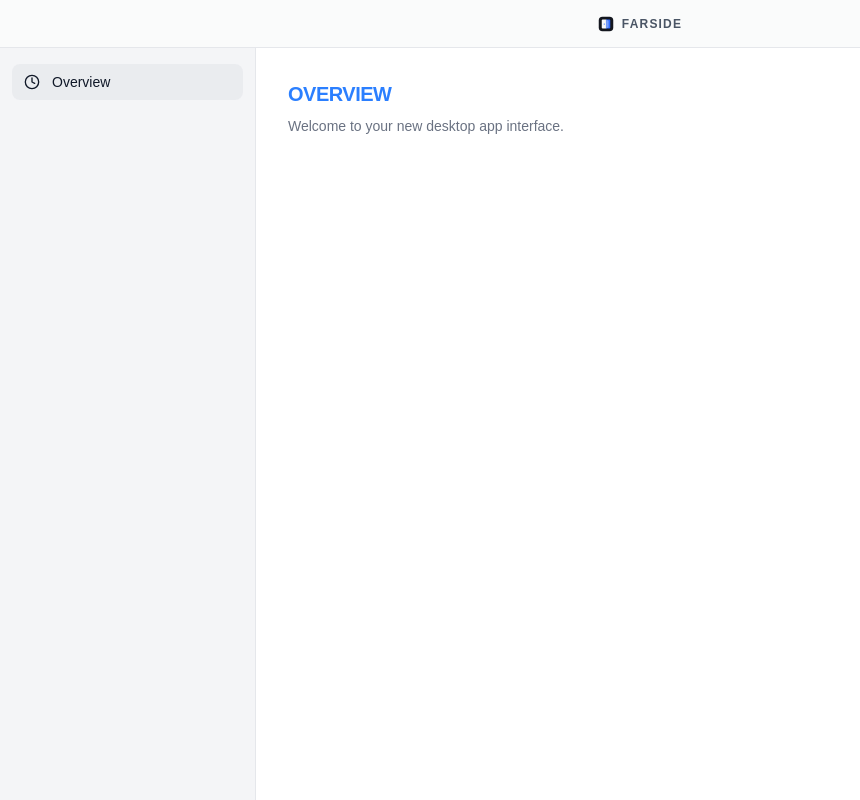
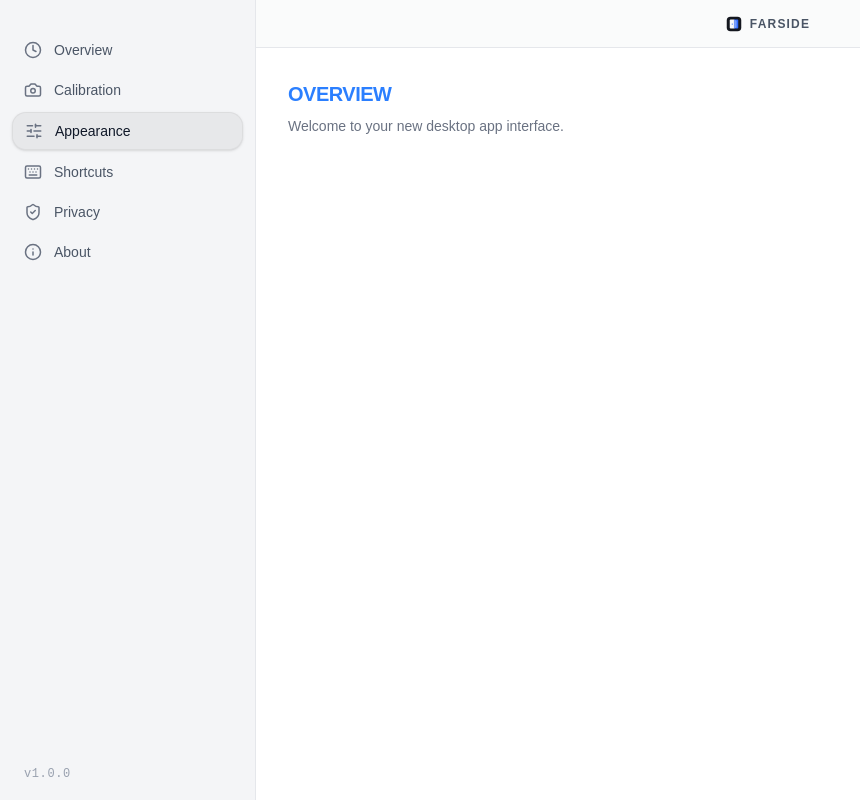
Before and after one commit to shivam-taneja/farside, a React (Vite) app: page / in a window 1280 px wide. Shown: the whole page, without its empty margins (0-860 px from the left). Built offline with nearby package versions, Linux system fonts and the light colour scheme.

Commit message:
refactor: redesign application layout with sidebar navigation and macos detection hook

```diff
--- a/package.json
+++ b/package.json
@@ -1,7 +1,7 @@
 {
   "name": "farside",
   "private": true,
-  "version": "0.1.0",
+  "version": "1.0.0",
   "type": "module",
   "scripts": {
     "dev": "vite",
--- a/src/components/layout/app-header.tsx
+++ b/src/components/layout/app-header.tsx
@@ -1,21 +1,9 @@
-import { useEffect, useState } from "react";
-
 export function AppHeader() {
-  const [isMac, setIsMac] = useState(true);
-
-  useEffect(() => {
-    // Check if the user is on macOS to apply the correct padding for traffic lights
-    setIsMac(navigator.userAgent.toLowerCase().includes("mac"));
-  }, []);
-
   return (
     <div
       data-tauri-drag-region
       className="flex h-12 w-full items-center border-b border-gray-200 bg-gray-50/80 px-4 backdrop-blur-sm"
     >
-      {/* Space for macOS window controls (traffic lights) - only on Mac */}
-      {isMac ? <div className="w-16 pointer-events-none"></div> : null}
-
       <div className="flex flex-1 items-center justify-center pointer-events-none">
         <div className="flex items-center gap-2">
           <img src="/logo.svg" alt="Farside Logo" className="h-4 w-4" />
@@ -24,8 +12,6 @@ export function AppHeader() {
           </span>
         </div>
       </div>
-
-      {isMac ? <div className="w-16 pointer-events-none"></div> : null}
     </div>
   );
 }
--- a/src/components/layout/app-layout.tsx
+++ b/src/components/layout/app-layout.tsx
@@ -8,10 +8,10 @@ interface AppLayoutProps {
 
 export function AppLayout({ children }: AppLayoutProps) {
   return (
-    <div className="flex h-screen w-full flex-col bg-white overflow-hidden text-slate-900 font-sans">
-      <AppHeader />
-      <div className="flex flex-1 overflow-hidden">
-        <AppSidebar />
+    <div className="flex h-screen w-full bg-white overflow-hidden text-slate-900 font-sans">
+      <AppSidebar />
+      <div className="flex flex-1 flex-col overflow-hidden">
+        <AppHeader />
         <main className="flex-1 overflow-y-auto bg-white p-8">{children}</main>
       </div>
     </div>
--- a/src/components/layout/app-sidebar.tsx
+++ b/src/components/layout/app-sidebar.tsx
@@ -1,17 +1,61 @@
-import { Clock } from "lucide-react";
+import {
+  Clock,
+  Camera,
+  SlidersHorizontal,
+  Keyboard,
+  ShieldCheck,
+  Info,
+} from "lucide-react";
+import pkg from "../../../package.json";
+import { cn } from "@/lib/utils";
+import { useIsMac } from "@/hooks/use-is-mac";
+
+const navItems = [
+  { name: "Overview", icon: Clock, isActive: false },
+  { name: "Calibration", icon: Camera, isActive: false },
+  { name: "Appearance", icon: SlidersHorizontal, isActive: true },
+  { name: "Shortcuts", icon: Keyboard, isActive: false },
+  { name: "Privacy", icon: ShieldCheck, isActive: false },
+  { name: "About", icon: Info, isActive: false },
+];
 
 export function AppSidebar() {
+  const isMac = useIsMac();
+
   return (
-    <div className="flex h-full w-64 flex-col border-r border-gray-200 bg-[#F4F5F7] px-3 py-4">
-      <nav className="flex-1 space-y-1">
-        <a
-          href="#"
-          className="flex items-center gap-3 rounded-md bg-gray-200/60 px-3 py-2 text-sm font-medium text-gray-900"
-        >
-          <Clock className="h-4 w-4" />
-          Overview
-        </a>
+    <div
+      data-tauri-drag-region
+      className={cn(
+        "flex h-full w-64 flex-col border-r border-gray-200 bg-[#F4F5F7] px-3 pb-4",
+        isMac ? "pt-12" : "pt-4",
+      )}
+    >
+      <nav className="flex-1 space-y-1 mt-4">
+        {navItems.map((item) => {
+          const Icon = item.icon;
+          return (
+            <a
+              key={item.name}
+              href="#"
+              className={cn(
+                "flex items-center gap-3 rounded-xl px-3 py-2 text-sm font-medium transition-colors",
+                item.isActive
+                  ? "bg-black/5 text-gray-900 shadow-sm border border-black/5"
+                  : "text-gray-600 hover:bg-black/5 hover:text-gray-900",
+              )}
+            >
+              <Icon className="h-4.5 w-4.5 text-gray-500" />
+              {item.name}
+            </a>
+          );
+        })}
       </nav>
+
+      <div className="px-3">
+        <span className="text-xs font-mono font-medium tracking-wider text-gray-400">
+          v{pkg.version}
+        </span>
+      </div>
     </div>
   );
 }
--- /dev/null
+++ b/src/hooks/use-is-mac.ts
@@ -0,0 +1,11 @@
+import { useEffect, useState } from "react";
+
+export function useIsMac() {
+  const [isMac, setIsMac] = useState(false);
+
+  useEffect(() => {
+    setIsMac(navigator.userAgent.toLowerCase().includes("mac"));
+  }, []);
+
+  return isMac;
+}
```
